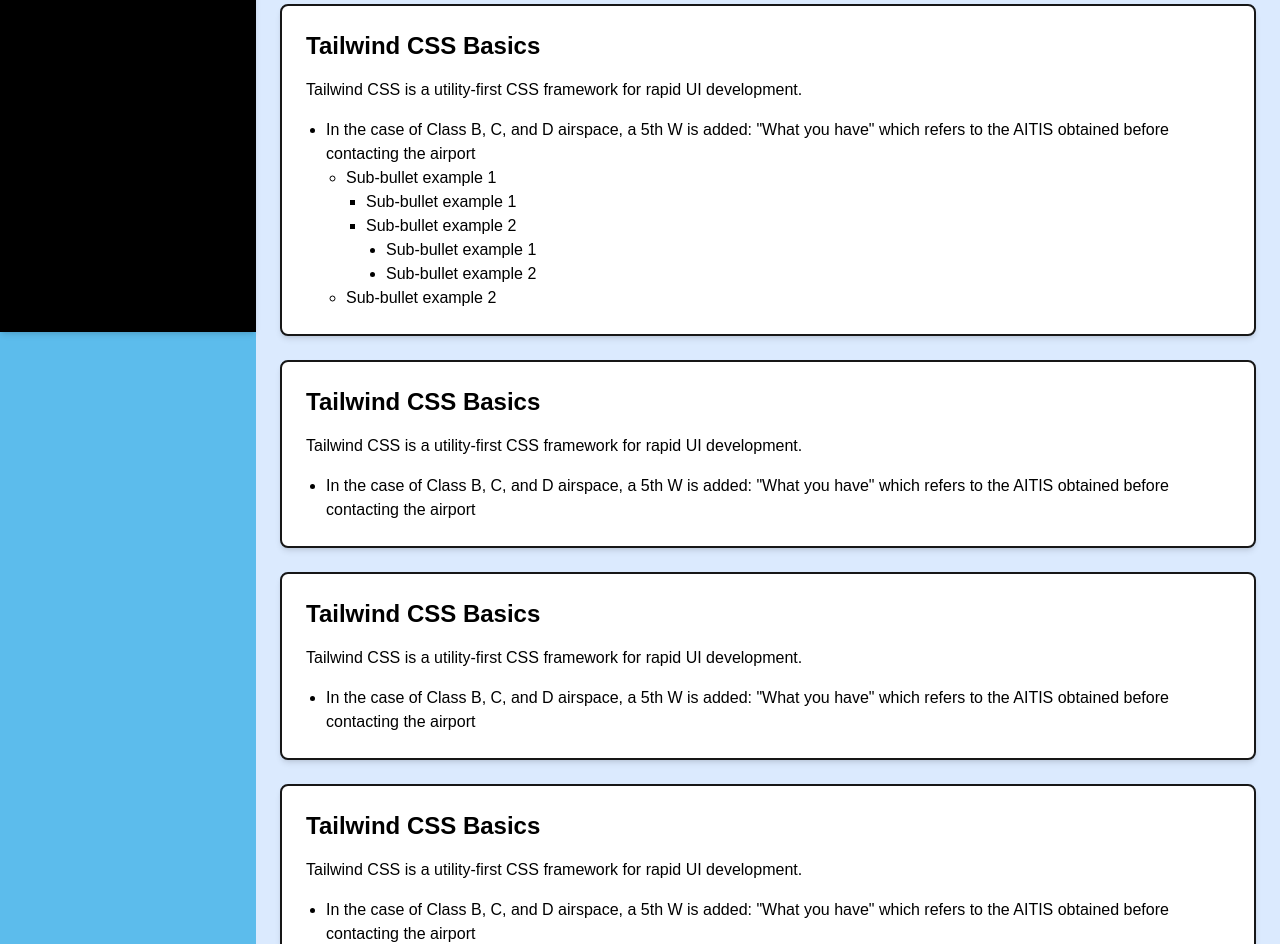
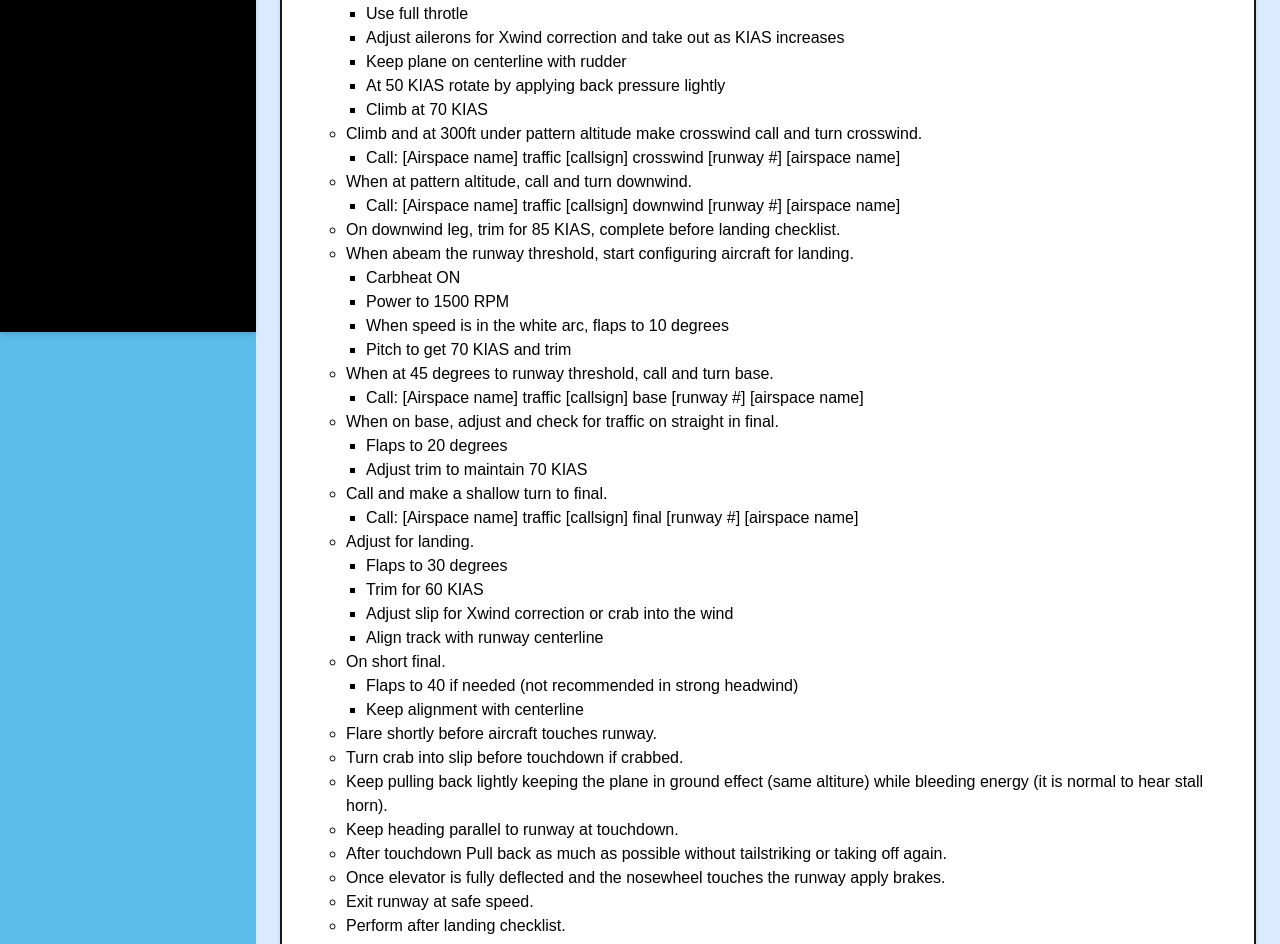
Before and after one commit to AlexandrOsornio/pilot-notes, a Next.js app: page / in a window 1280 px wide. Shown: the part 468-1412 px from the top of the page. Built offline with nearby package versions, Linux system fonts and the light colour scheme.

Commit message:
Added notes

```diff
--- a/content/Notes.ts
+++ b/content/Notes.ts
@@ -23,37 +23,92 @@
   },
   {
     id: 2,
-    title: 'Tailwind CSS Basics',
-    body: 'Tailwind CSS is a utility-first CSS framework for rapid UI development.',
+    title: 'Pattern procedure',
+    body: 'C150M configurations and procedures and for pattern work in a class G (untowered) airport.',
     bullets: [
       {
-        text: 'In the case of Class B, C, and D airspace, a 5th W is added: "What you have" which refers to the AITIS obtained before contacting the airport'
+        text: 'Pattern work procedure:',
+        subBullets: [
+          { text: 'Check for runway, downwind, base, final are clear. Then communicate in CTAF you\'re taking the runway.',
+            subBullets: [
+              { text: 'Call: [Airspace name] traffic [AC Type] [callsign] departing [runway #] [airspace name]' },
+            ]
+           },
+          { text: 'Take the runway and takeoff.',
+            subBullets: [
+              { text: 'Use full throtle' },
+              { text: 'Adjust ailerons for Xwind correction and take out as KIAS increases' },
+              { text: 'Keep plane on centerline with rudder' },
+              { text: 'At 50 KIAS rotate by applying back pressure lightly' },
+              { text: 'Climb at 70 KIAS' },
+            ]
+           },
+          { text: 'Climb and at 300ft under pattern altitude make crosswind call and turn crosswind.',
+            subBullets: [
+              { text: 'Call: [Airspace name] traffic [callsign] crosswind [runway #] [airspace name]' },
+            ]
+          },
+          { text: 'When at pattern altitude, call and turn downwind.',
+            subBullets: [
+              { text: 'Call: [Airspace name] traffic [callsign] downwind [runway #] [airspace name]' },
+            ]
+          },
+          {text: 'On downwind leg, trim for 85 KIAS, complete before landing checklist.',},
+          { text: 'When abeam the runway threshold, start configuring aircraft for landing.',
+            subBullets: [
+              { text: 'Carbheat ON' },
+              { text: 'Power to 1500 RPM' },
+              { text: 'When speed is in the white arc, flaps to 10 degrees' },
+              { text: 'Pitch to get 70 KIAS and trim' },
+            ]
+          },
+          { text: 'When at 45 degrees to runway threshold, call and turn base.',
+            subBullets: [
+              { text: 'Call: [Airspace name] traffic [callsign] base [runway #] [airspace name]' },
+            ]
+          },
+          { text: 'When on base, adjust and check for traffic on straight in final.',
+            subBullets: [
+              { text: 'Flaps to 20 degrees' },
+              { text: 'Adjust trim to maintain 70 KIAS' },
+            ]
+          },
+          { text: 'Call and make a shallow turn to final.',
+            subBullets: [
+              { text: 'Call: [Airspace name] traffic [callsign] final [runway #] [airspace name]' },
+            ]
+          },
+          { text: 'Adjust for landing.',
+            subBullets: [
+              { text: 'Flaps to 30 degrees' },
+              { text: 'Trim for 60 KIAS' },
+              { text: 'Adjust slip for Xwind correction or crab into the wind' },
+              { text: 'Align track with runway centerline' },
+            ]
+          },
+          { text: 'On short final.',
+            subBullets: [
+              { text: 'Flaps to 40 if needed (not recommended in strong headwind)' },
+              { text: 'Keep alignment with centerline' },
+            ]
+          },
+          { text: 'Flare shortly before aircraft touches runway.'},
+          { text: 'Turn crab into slip before touchdown if crabbed.'},
+          { text: 'Keep pulling back lightly keeping the plane in ground effect (same altiture) while bleeding energy (it is normal to hear stall horn).'},
+          { text: 'Keep heading parallel to runway at touchdown.'},
+          { text: 'After touchdown Pull back as much as possible without tailstriking or taking off again.'},
+          { text: 'Once elevator is fully deflected and the nosewheel touches the runway apply brakes.'},
+          { text: 'Exit runway at safe speed.'},
+          { text: 'Perform after landing checklist.'},
+        ]
       },
     ],
   },
   {
     id: 3,
-    title: 'Tailwind CSS Basics',
-    body: 'Tailwind CSS is a utility-first CSS framework for rapid UI development.',
-    bullets: [
-      {
-        text: 'In the case of Class B, C, and D airspace, a 5th W is added: "What you have" which refers to the AITIS obtained before contacting the airport',
-        subBullets: [
-          { text: 'Sub-bullet example 1',
-            subBullets: [
-              { text: 'Sub-bullet example 1' },
-              { text: 'Sub-bullet example 2',
-                subBullets: [
-                  { text: 'Sub-bullet example 1' },
-                  { text: 'Sub-bullet example 2' },
-                ]
-               },
-            ],
-           },
-          { text: 'Sub-bullet example 2' },
-        ],
-      },
-    ],
+    title: 'Flapless landing',
+    body: 'Same as a regular landing but without landings and carrying +5 KIAS on base and final while on a shallower angle.',
+    bullets: [],
   },
   {
     id: 4,
```
